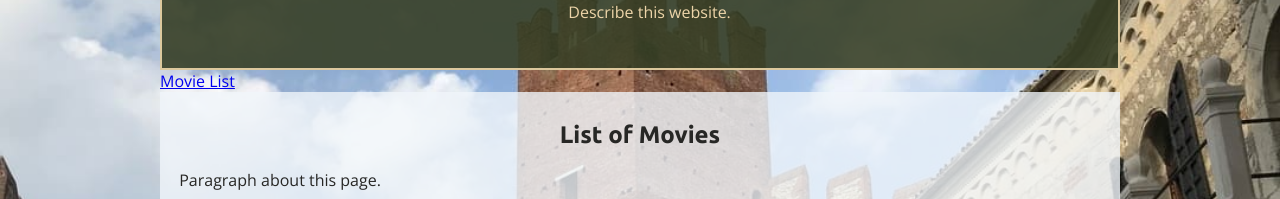
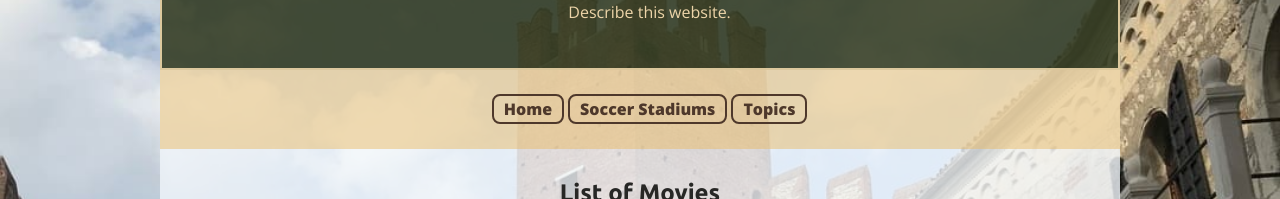
Before and after one commit to seck87/cs290-portfolio, a React (Create React App) app in the folder frontend/: page / in a window 1280 px wide. Shown: the part 129-328 px from the top of the page. Built offline with nearby package versions, Linux system fonts and the light colour scheme; no server answers.

Commit message:
Complete Global Navigation

```diff
--- a/frontend/src/components/Navigation.js
+++ b/frontend/src/components/Navigation.js
@@ -4,13 +4,15 @@ import { Link } from 'react-router-dom';
 // Change the function names and links
 // to fit your portfolio topic.
 
-function Menu() {
+function Navigation() {
   return (
-    <nav>
+    <nav className="global">
         {/* Add links to Home, Topics, Gallery, Contact, and Staff Pages  */}
-        <Link to="/">Movie List</Link>
+        <Link to="/">Home</Link>
+        <Link to="/stadiums">Soccer Stadiums</Link>
+        <Link to="/topics">Topics</Link>
     </nav>
   );
 }
 
-export default Menu;
+export default Navigation;
```
